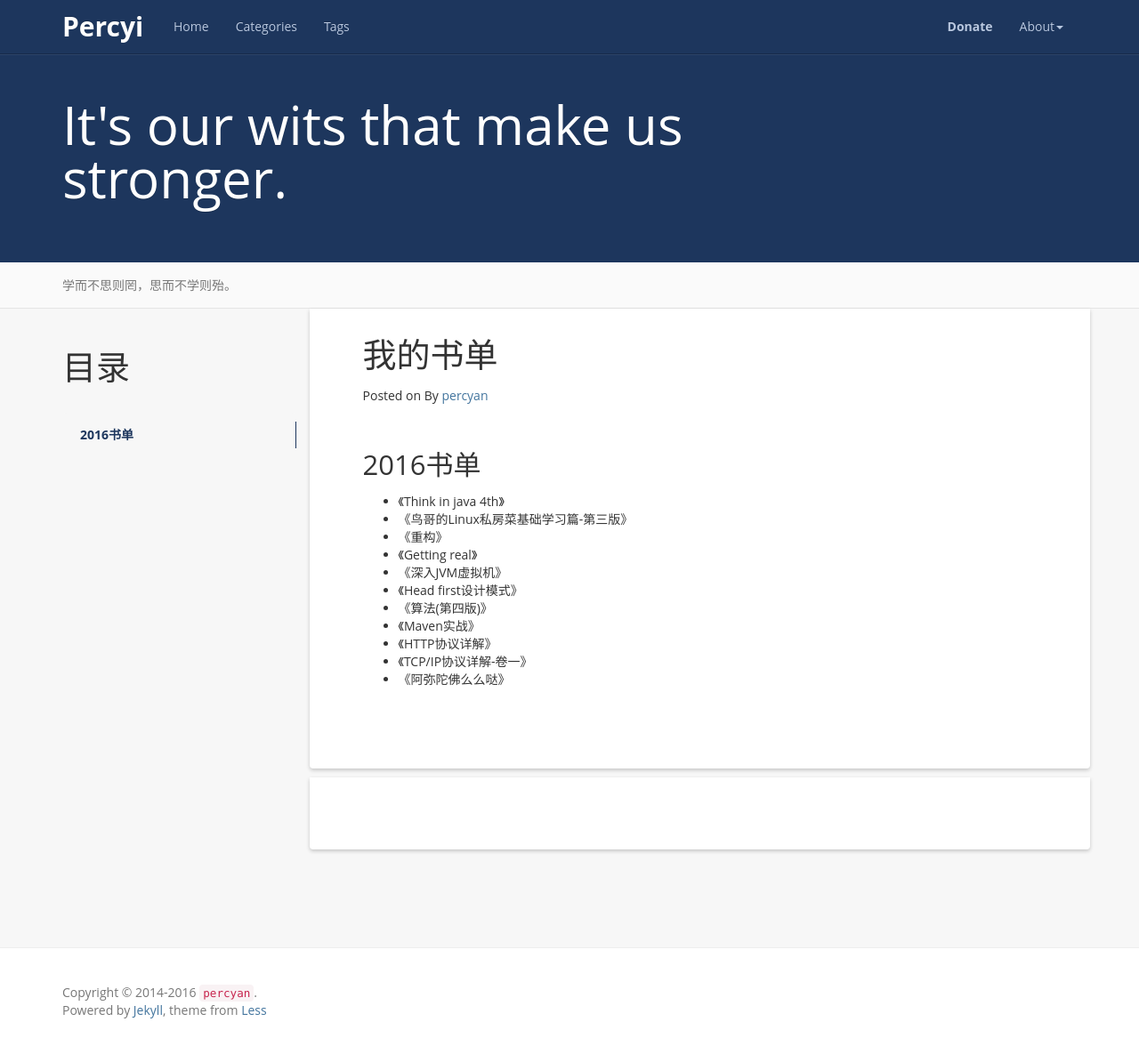
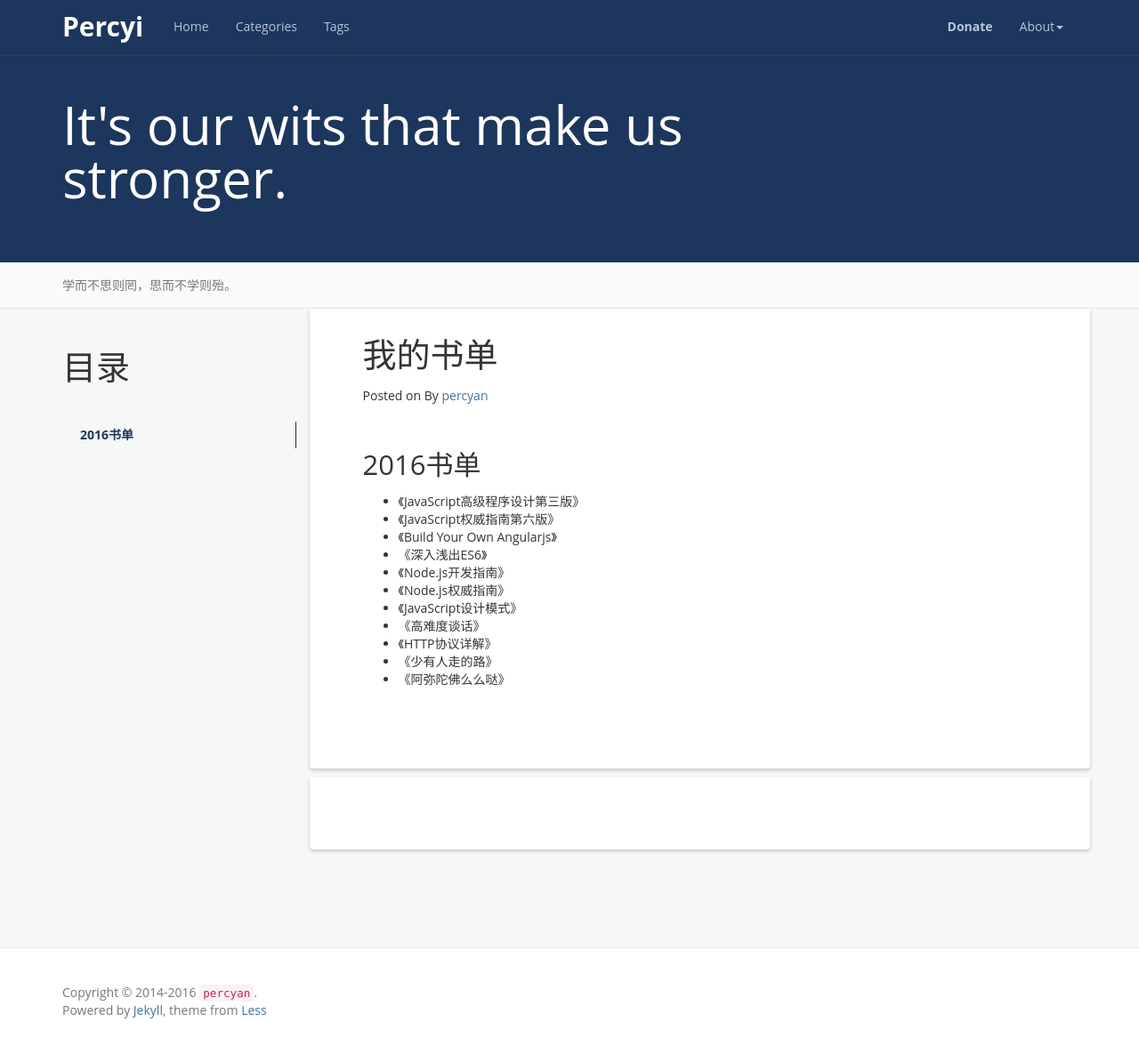
Before and after one commit to percyi/percyi.github.io, a Jekyll site: the page built from books.md, in a window 1280 px wide and 1176 px high. Shown: the whole window at 89% size. Built offline with Jekyll 4.4.1, drawn with Linux system fonts in a browser that asks for light colours; comment, search, counter and statistics services are not loaded.

Commit message:
modified

```diff
--- a/_posts/translate/2014-12-20-I-ve-Interviewed-100s-of-Candidates-and-the-Ones-I-Hire-Always-Do-This.markdown
+++ b/_posts/translate/2015-12-20-I-ve-Interviewed-100s-of-Candidates-and-the-Ones-I-Hire-Always-Do-This.markdown
@@ -1,7 +1,7 @@
 ---
 layout: post
 title:  我面试过的上百个候选者中成功的人总会做的事情
-date:   2014-12-20 20:05:00 +0800
+date:   2015-12-20 20:05:00 +0800
 categories: interview
 tag: blog
 ---
--- a/books.md
+++ b/books.md
@@ -11,14 +11,14 @@ permalink: /books/
 2016书单
 -----------------------------------------------------------------
 
-+ 《Think in java 4th》
-+ 《鸟哥的Linux私房菜基础学习篇-第三版》
-+ 《重构》
-+ 《Getting real》
-+ 《深入JVM虚拟机》
-+ 《Head first设计模式》
-+ 《算法(第四版)》
-+ 《Maven实战》
++ 《JavaScript高级程序设计第三版》
++ 《JavaScript权威指南第六版》
++ 《Build Your Own Angularjs》
++ 《深入浅出ES6》
++ 《Node.js开发指南》
++ 《Node.js权威指南》
++ 《JavaScript设计模式》
++ 《高难度谈话》
 + 《HTTP协议详解》
-+ 《TCP/IP协议详解-卷一》
++ 《少有人走的路》
 + 《阿弥陀佛么么哒》
```
Also changed, not shown: _posts/blobs/2015-01-19-svn-and-git.md (deleted, +0 -80 lines), _posts/blobs/2015-01-22-sublime-text-2-install-package-control-problems.md (deleted, +0 -76 lines), _posts/blobs/2016-08-11-let-it-go.md (renamed from _posts/blobs/2015-03-11-let-it-go.md, +1 -1 lines), _posts/nodejs/2016-03-27-nodejs-1-fundamental.md (renamed from _posts/nodejs/2014-12-27-nodejs-1-fundamental.md, +1 -1 lines), _posts/nodejs/2016-03-27-nodejs-2-advanced.md (renamed from _posts/nodejs/2014-12-27-nodejs-2-advanced.md, +1 -1 lines), _posts/technology/javascript/2015-10-03-javascript-for-each.md (renamed from _posts/technology/javascript/2015-07-03-01-javascript-for-each.md, +1 -1 lines).
